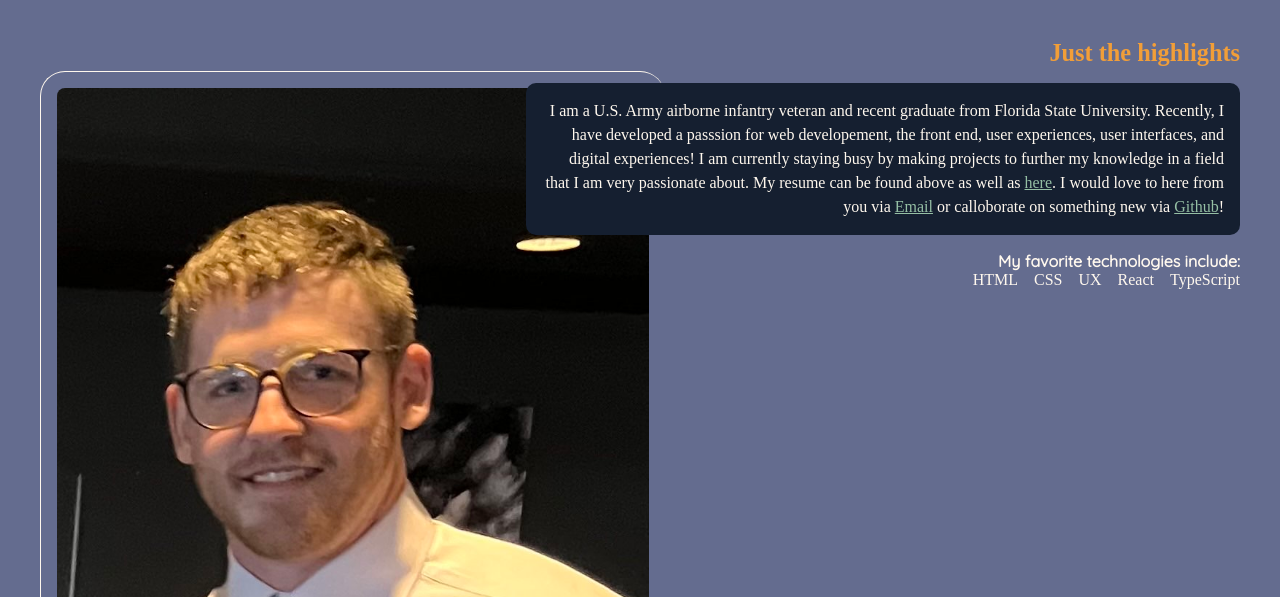
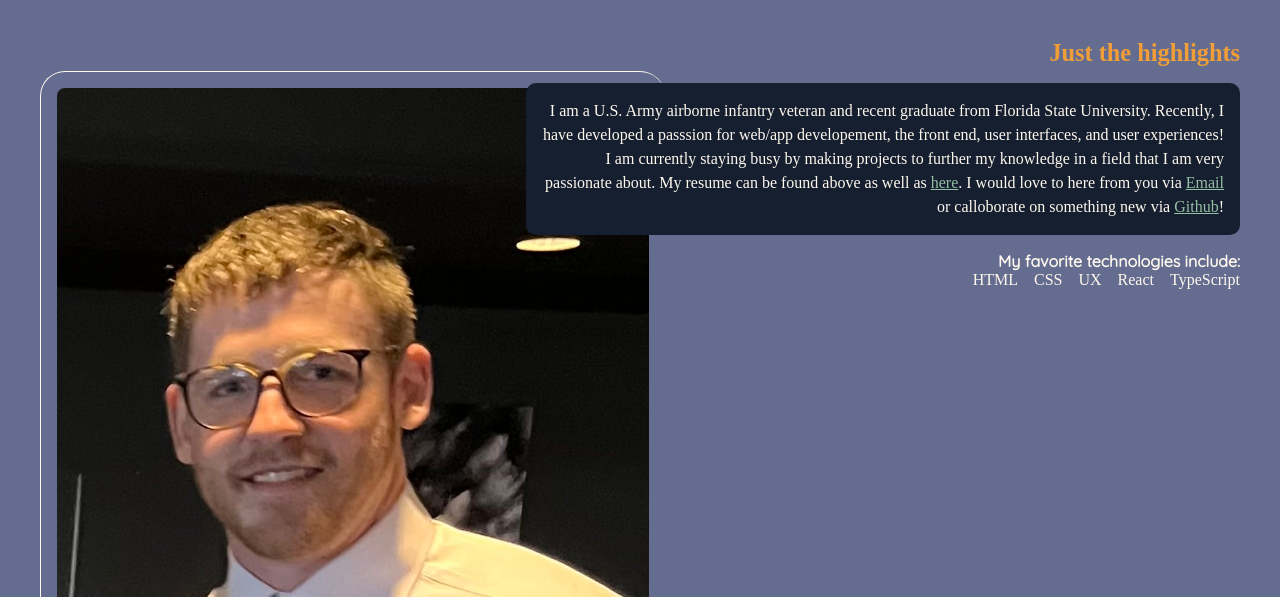
Before and after one commit to JoeSchmitt-2/portfolio-css-html, a plain HTML site: page about.html in a window 1280 px wide. Shown: the part 203-800 px from the top of the page. Drawn offline with Linux system fonts and the light colour scheme; a web font is replaced by a local one.

Commit message:
text changes

```diff
--- a/about.html
+++ b/about.html
@@ -51,8 +51,8 @@
                 <div class="text">
                     <h3>Just the highlights</h3>
                     <p class="darkbox"> I am a U.S. Army airborne infantry veteran and recent graduate from
-                        Florida State University. Recently, I have developed a passsion for web developement, the
-                        front end, user experiences, user interfaces, and digital experiences! I am currently staying
+                        Florida State University. Recently, I have developed a passsion for web/app developement, the
+                        front end, user interfaces, and user experiences! I am currently staying
                         busy by making projects to further my knowledge in a field that I am very passionate about.
                         My resume can be found above as well as
                         <a href="https://www.dropbox.com/s/wdz4ld8yrd2et4k/Joseph%20Schmitt%20Resume.pdf?dl=0"
```
Also changed, not shown: index.html (+2 -1 lines).
